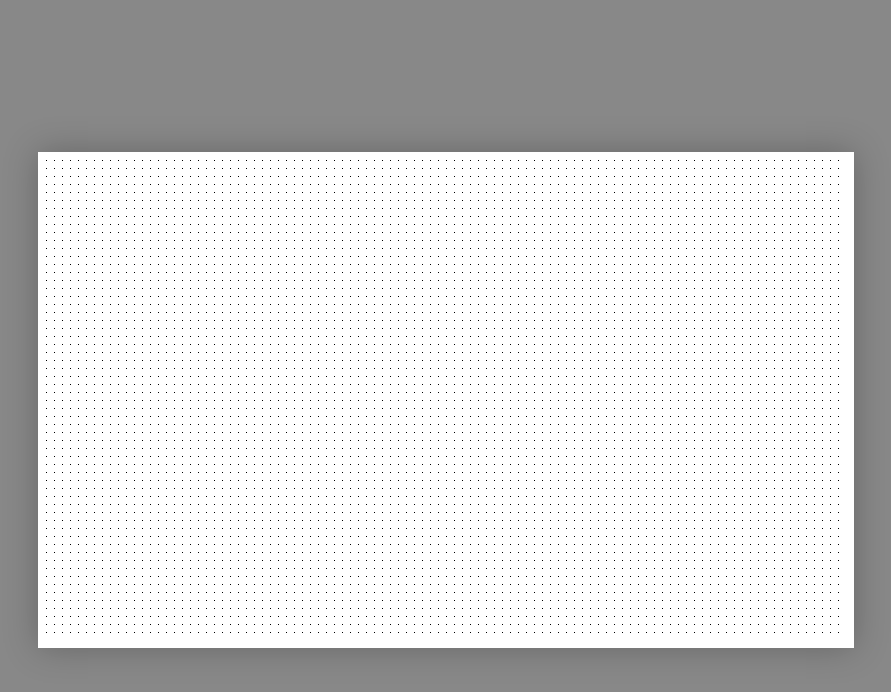
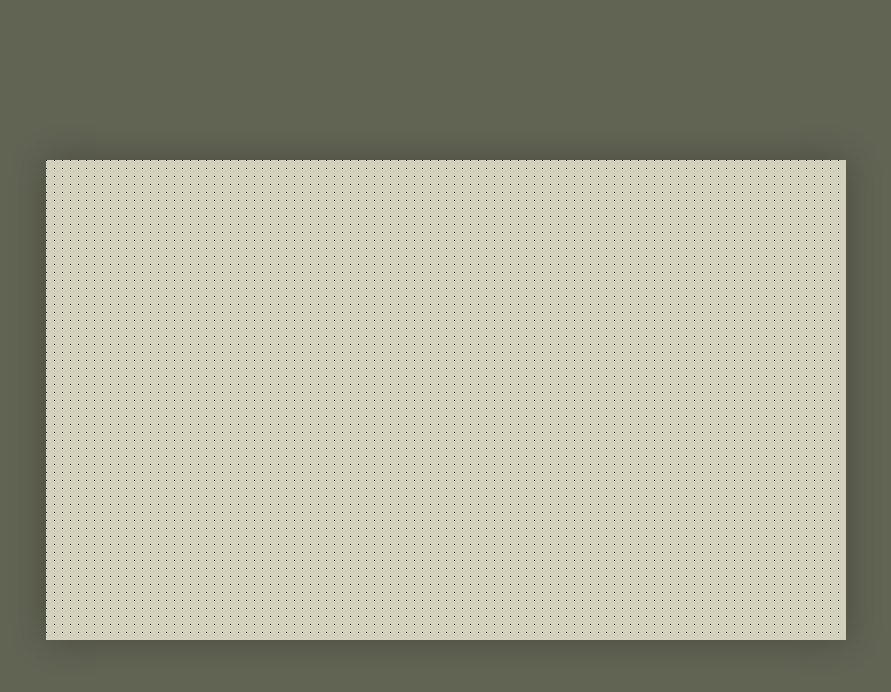
Before and after one commit to DoggyXomaX/evema-js, a plain HTML site: page index.html in a window 1280 px wide. Shown: the whole page, without its empty margins (194-1085 px from the left). Drawn offline with Linux system fonts and the light colour scheme.

Commit message:
Styling: Change colors to Sublime style

```diff
--- a/js/e-grid.js
+++ b/js/e-grid.js
@@ -6,7 +6,7 @@ Evema.Grid.Context = null;
 // TODO: Move grid-options to global options
 Evema.Grid.Options = {
     Standard: {
-        BackgroundColor: '#FFFFFF',
+        BackgroundColor: '#D3D1BB',
         LineColor: '#000000',
         CellWidth: 8,
         CellHeight: 8,
--- a/scss/main.scss
+++ b/scss/main.scss
@@ -12,13 +12,12 @@ html, body {
     border: 0;
     width: 100%;
     height: 100%;
-    background-color: #888888;
+    background-color: #616353;
 }
 
 .grid-canvas {
     display: block;
     position: absolute;
-    border: Solid 8px white;
     top: 50%;
     left: 50%;
     transform: translate( var(--grid-x), var(--grid-y) );
```
Also changed, not shown: css/main.css, css/main.min.css.
